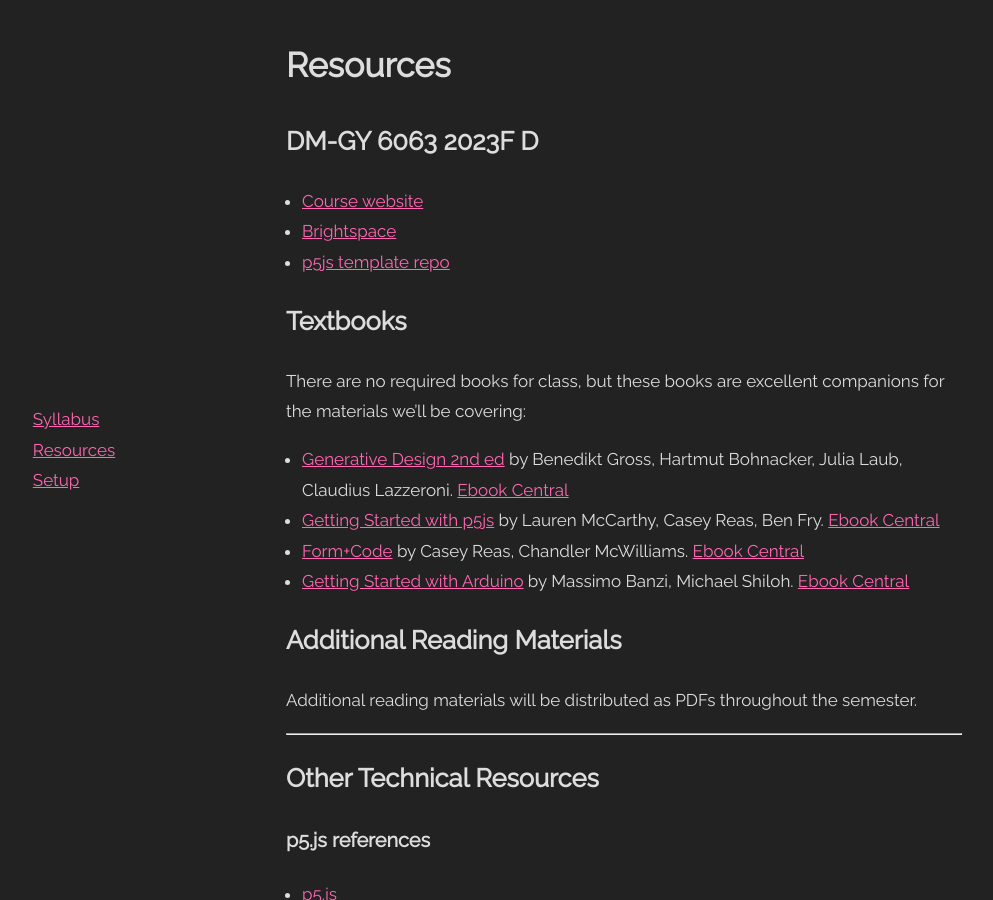
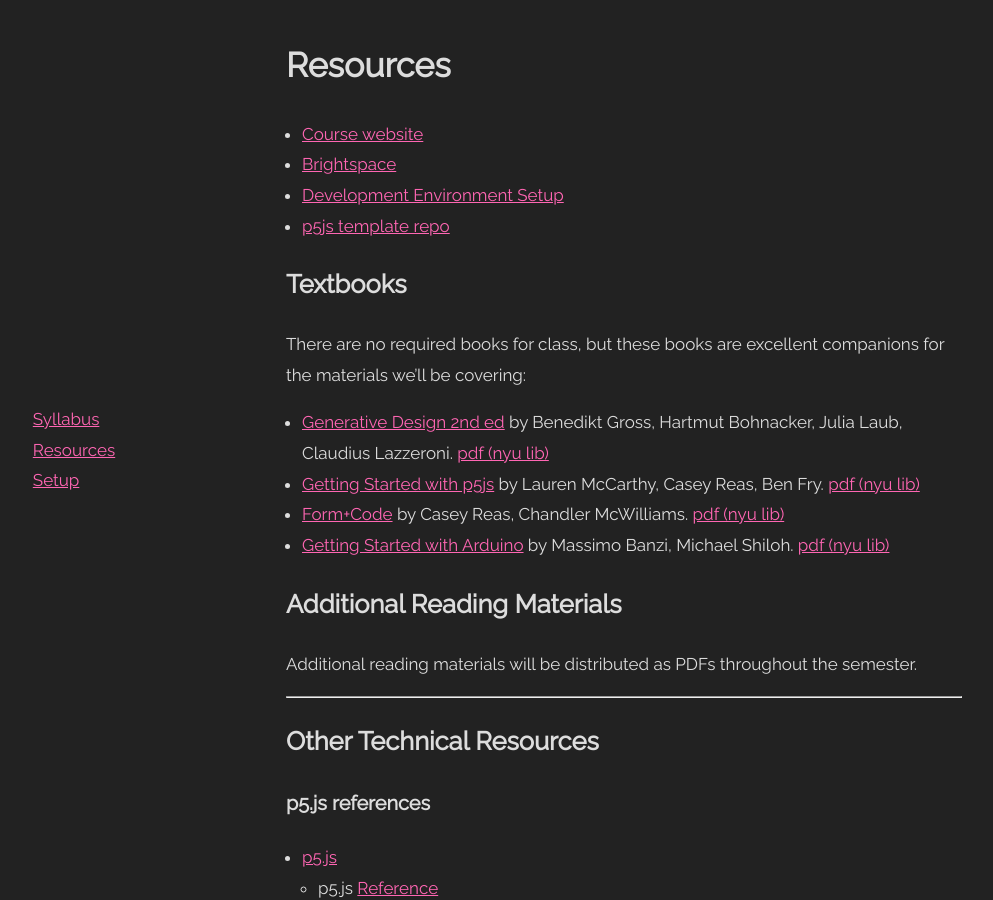
Before and after one commit to DM-GY-6063-2023F-D/DM-GY-6063-2023F-D, a Jekyll site: the page built from _pages/resources.md, in a window 1280 px wide and 900 px high. Shown: the whole window, without its empty margins (216-1209 px from the left). Built offline with Jekyll 4.4.1, drawn with Linux system fonts in a browser that asks for light colours.

Commit message:
update content on resources and setup pages. fix page layout formatting

```diff
--- a/_layouts/page.html
+++ b/_layouts/page.html
@@ -6,7 +6,9 @@
   <body>
     {% include nav.html %}
     <div class="content-container">
-        <content class="content"> {{ content }} </content>
+        <content class="content">
+          {{ content }}
+        </content>
     </div>
   </body>
 </html>
--- a/_pages/resources.md
+++ b/_pages/resources.md
@@ -2,19 +2,18 @@
 ---
 # Resources
 
-## DM-GY 6063 2023F D
-
 - [Course website](https://dm-gy-6063-2023f-d.github.io/)
 - [Brightspace](https://brightspace.nyu.edu/d2l/home/312200)
+- [Development Environment Setup](../setup/)
 - [p5js template repo](https://github.com/DM-GY-6063-2023F-D/p5js-template)
 
 ## Textbooks
 
 There are no required books for class, but these books are excellent companions for the materials we'll be covering:
-- [Generative Design 2nd ed](http://www.generative-gestaltung.de/2/) by Benedikt Gross, Hartmut Bohnacker, Julia Laub, Claudius Lazzeroni. [Ebook Central](https://ebookcentral.proquest.com/lib/nyulibrary-ebooks/detail.action?docID=5515144)
-- [Getting Started with p5js](https://www.oreilly.com/library/view/make-getting-started/9781457186769/) by Lauren McCarthy, Casey Reas, Ben Fry. [Ebook Central](https://ebookcentral.proquest.com/lib/nyulibrary-ebooks/detail.action?docID=4333728)
-- [Form+Code](http://formandcode.com/code-examples/) by Casey Reas, Chandler McWilliams. [Ebook Central](https://ebookcentral.proquest.com/lib/nyulibrary-ebooks/detail.action?docID=3387346)
-- [Getting Started with Arduino](https://www.oreilly.com/library/view/getting-started-with/9781449363321/) by Massimo Banzi, Michael Shiloh. [Ebook Central](https://ebookcentral.proquest.com/lib/nyulibrary-ebooks/detail.action?docID=1887986)
+- [Generative Design 2nd ed](http://www.generative-gestaltung.de/2/) by Benedikt Gross, Hartmut Bohnacker, Julia Laub, Claudius Lazzeroni. [pdf (nyu lib)](https://ebookcentral.proquest.com/lib/nyulibrary-ebooks/detail.action?docID=5515144)
+- [Getting Started with p5js](https://www.oreilly.com/library/view/make-getting-started/9781457186769/) by Lauren McCarthy, Casey Reas, Ben Fry. [pdf (nyu lib)](https://ebookcentral.proquest.com/lib/nyulibrary-ebooks/detail.action?docID=4333728)
+- [Form+Code](http://formandcode.com/code-examples/) by Casey Reas, Chandler McWilliams. [pdf (nyu lib)](https://ebookcentral.proquest.com/lib/nyulibrary-ebooks/detail.action?docID=3387346)
+- [Getting Started with Arduino](https://www.oreilly.com/library/view/getting-started-with/9781449363321/) by Massimo Banzi, Michael Shiloh. [pdf (nyu lib)](https://ebookcentral.proquest.com/lib/nyulibrary-ebooks/detail.action?docID=1887986)
 
 ## Additional Reading Materials
 
```
Also changed, not shown: _pages/setup.md (+5 -6 lines).
